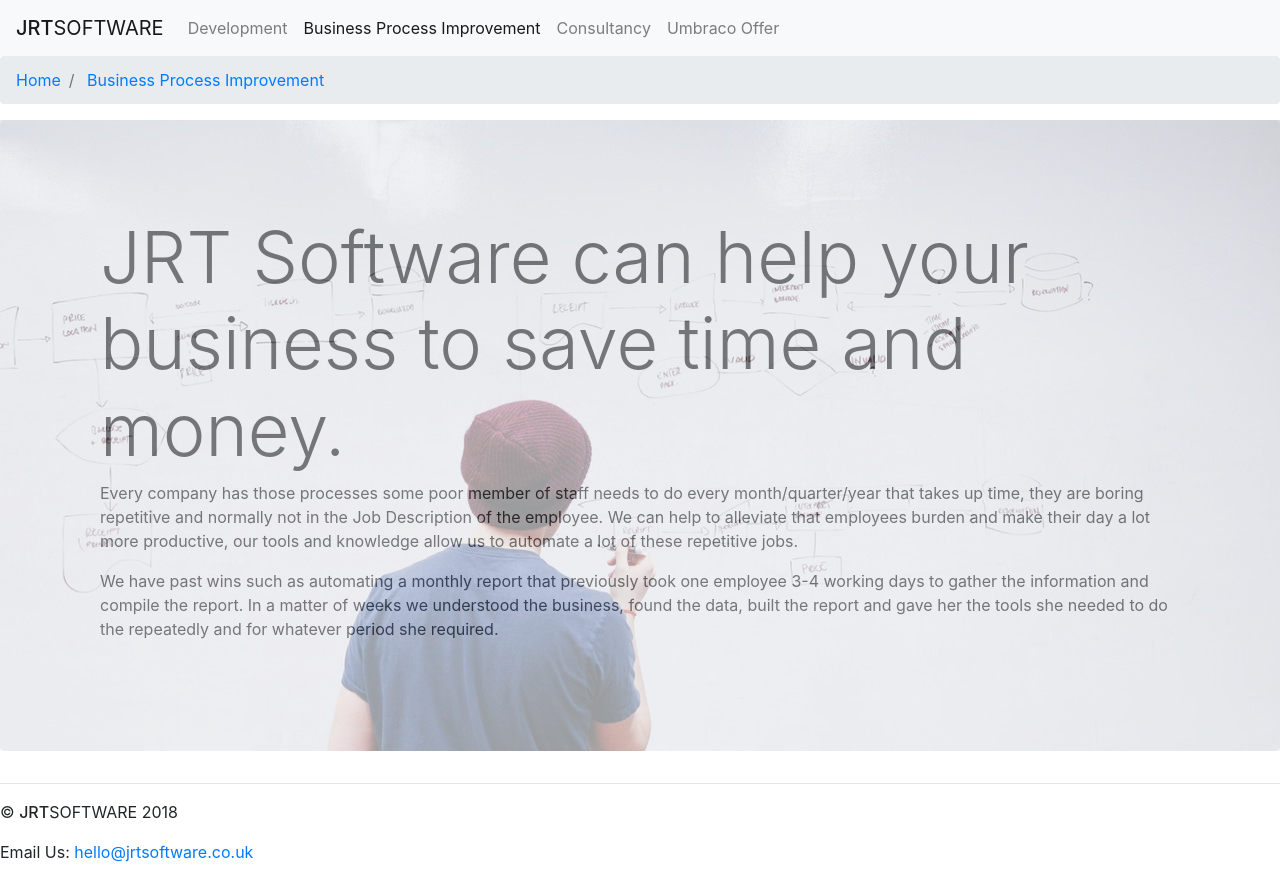
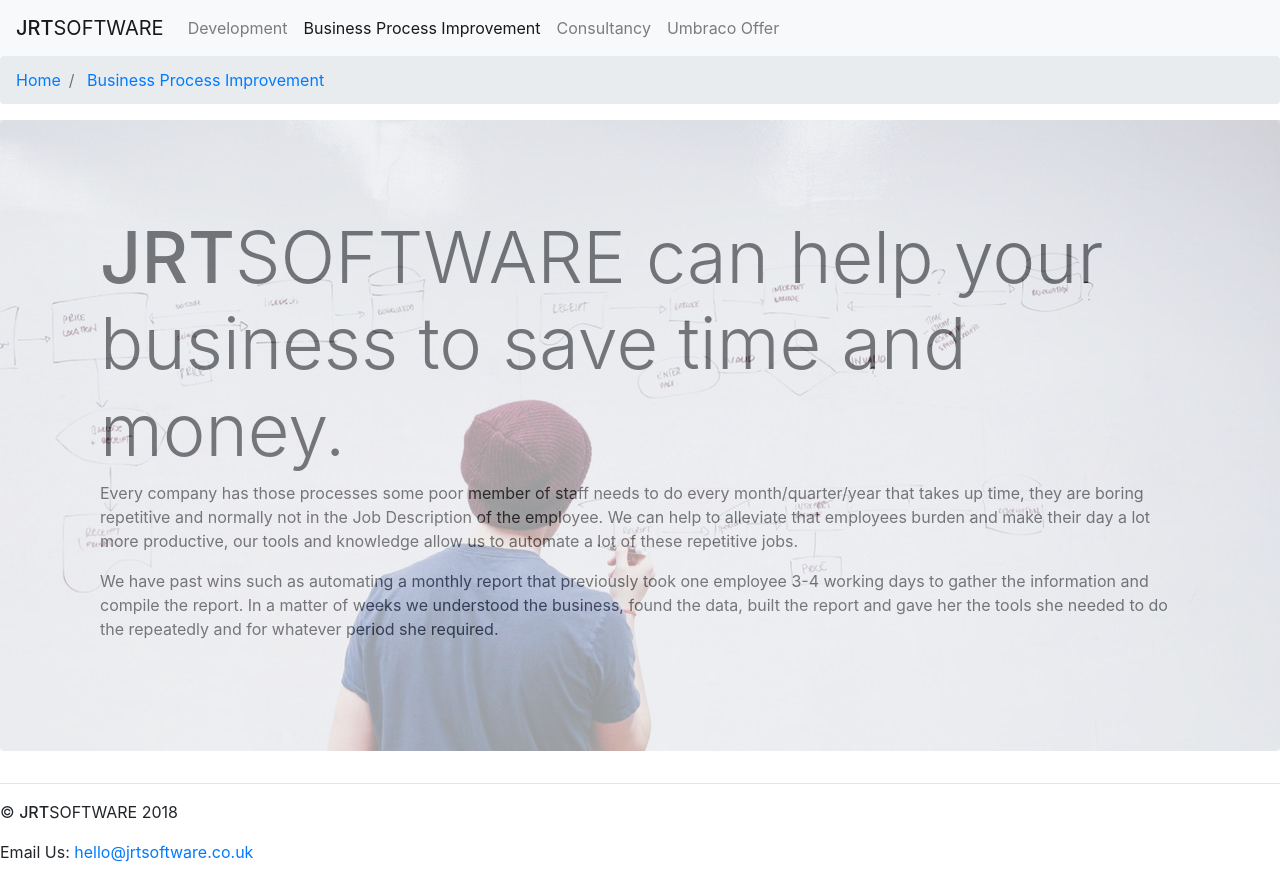
Before and after one commit to JRTSoftware/jrtsoftware-old.github.io, a website: page process.html in a window 1280 px wide. Drawn offline with nearby package versions, Linux system fonts and the light colour scheme; files that its build step writes are made by us from their sources; a script that the page names is missing.

Commit message:
Missed brand change in process page

```diff
--- a/process.html
+++ b/process.html
@@ -69,7 +69,7 @@
   <div class="jumbotron jumbotron-billboard">
       <div class="img"></div>
     <div class="container">
-      <h1 class="display-3">JRT Software can help your business to save time and money.
+      <h1 class="display-3"><span style="font-weight:500;">JRT</span>SOFTWARE can help your business to save time and money.
       </h1>
       <p>Every company has those processes some poor member of staff needs to do every month/quarter/year that takes up time, they are boring repetitive and normally not in the Job Description of the employee. We can help to alleviate that employees burden and make their day a lot more productive, our tools and knowledge allow us to automate a lot of these repetitive jobs.</p>
       <p>We have past wins such as automating a monthly report that previously took one employee 3-4 working days to gather the information and compile the report. In a matter of weeks we understood the business, found the data, built the report and gave her the tools she needed to do the repeatedly and for whatever period she required.
```
